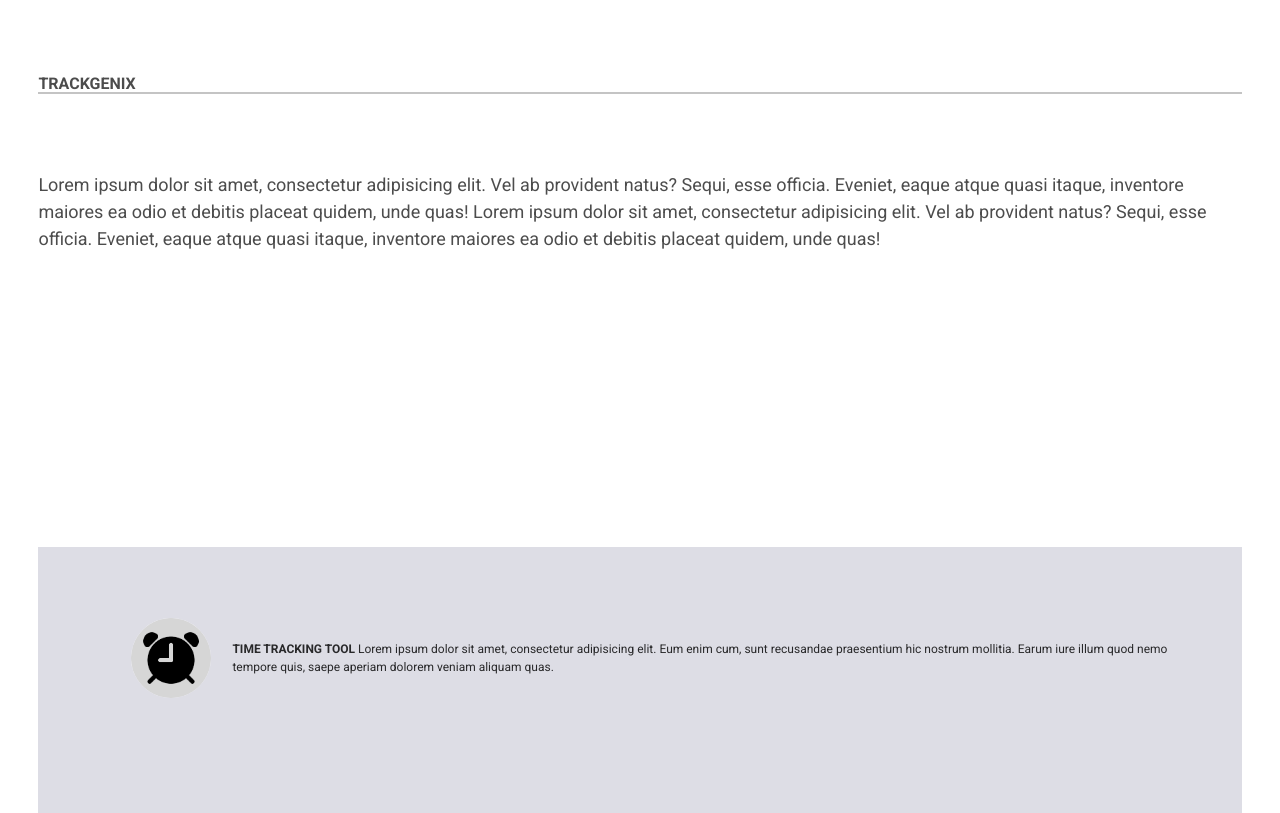
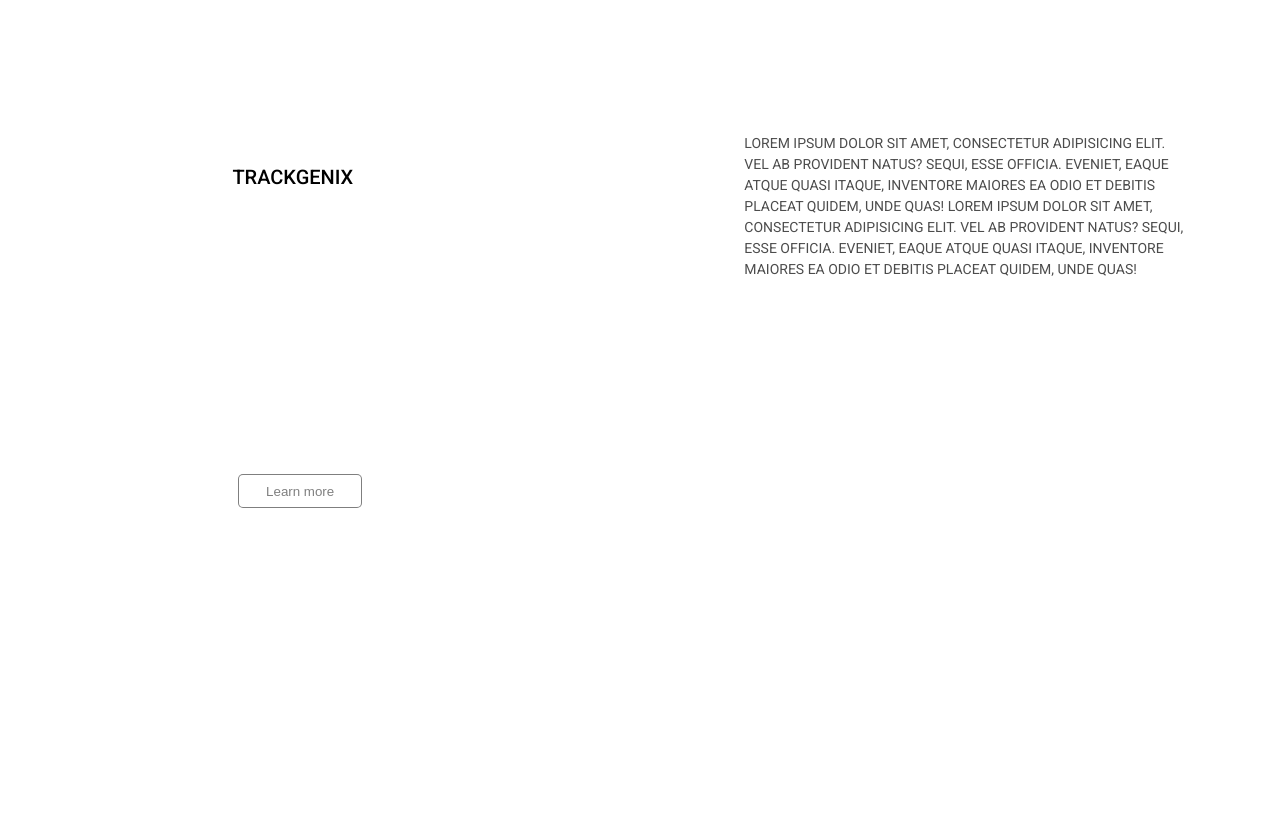
Before and after one commit to CrearDev1/BaSP-A2022-Etapa-1, a plain HTML site: page Semana-03/index.html in a window 1280 px wide. Shown: the part 980-1793 px from the top of the page. Drawn offline with Linux system fonts and the light colour scheme.

Commit message:
BaSP-W03:Add MQ and add change in main-section.

```diff
--- a/Semana-03/css/main.css
+++ b/Semana-03/css/main.css
@@ -22,6 +22,53 @@
 }
 .main-section button{
     display: none;
+    width:124px;
+    height:34px;
+    background-color:#FFFFFF;
+    border:1px solid rgba(0, 0, 0, 0.5);
+    border-radius:5px;
+    color:rgba(0, 0, 0, 0.5) ;
+}
+@media screen and (min-width:480px) {
+    .main-section button{
+        display: inline;
+        margin-top: 50%;
+        margin-left: 16%;
+    }
+    .main-section-div div p{
+        text-transform: uppercase;
+        font-size: 14px;
+        font-weight: 400;
+    }
+    .main-section-div div h2 span{
+        font-size: 20px;
+        color: #000;
+        font-weight: 500;
+    }
+    .main-section-div{
+        display: flex;
+        flex-direction: row;
+        margin: 5%;
+    }
+    .main-section-div h2{
+        border: none;
+    }
+    .main-section-div :first-child{
+        flex: 1;
+        margin-left: 5%;
+        padding: 3%;
+    }
+    .main-section-div :nth-child(2){
+        flex: 1;
+    }
+    section .functionalities-section article{
+       flex-direction: row;
+    }
+    @media screen and (min-width:480px){
+        .functionalities-section article{
+            display: none;
+        }
+    }
 }
 .functionalities-section{
     display: flex;
--- a/Semana-03/index.html
+++ b/Semana-03/index.html
@@ -64,7 +64,12 @@
         <main>
             <section class="main-section">
                 <img src="assets/image 2.jpg" alt="programmer">
+                <div class="main-section-div">
+                    <div>
                         <h2><span>Trackgenix</span></h1>
+                        <button>Learn more</button>
+                    </div>
+                    <div>
                         <p>
                             Lorem ipsum dolor sit amet, consectetur adipisicing elit. Vel ab provident natus?
                             Sequi, esse officia. Eveniet, eaque atque quasi itaque,
@@ -73,7 +78,8 @@
                             Sequi, esse officia. Eveniet, eaque atque quasi itaque,
                             inventore maiores ea odio et debitis placeat quidem, unde quas!
                         </p>
-                <button>Learn more</button>
+                    </div>
+                </div>
             </section>
             <section class="functionalities-section">
                 <h2><span>Functionalities</span></h2>
```
Also changed, not shown: 1 other file. Lines whose indentation alone changed are shown as unchanged.
